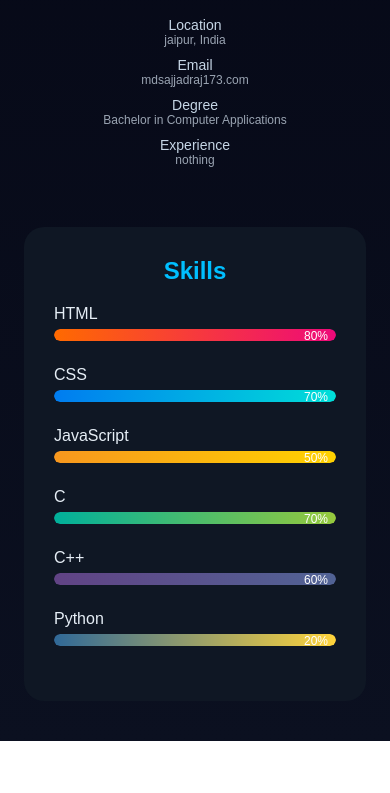
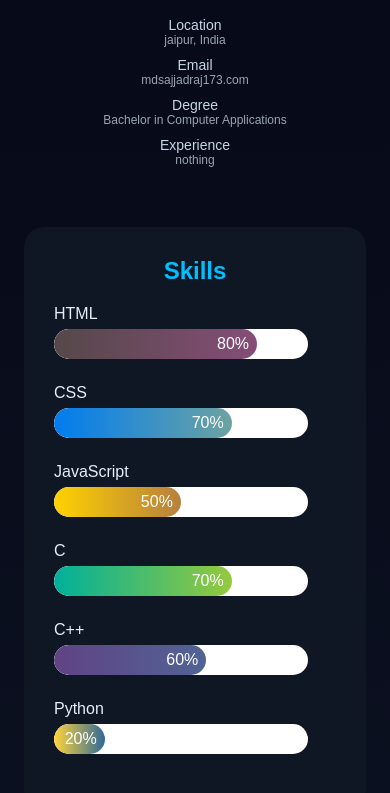
Before and after one commit to mdsajjad8252/my-portfolio, a plain HTML site: page about.html in a window 390 px wide. Shown: the part 716-1509 px from the top of the page. Before the commit the page ends 1457 px from the top, so only its background shows below. Drawn offline with Linux system fonts and the light colour scheme; a script that the page names is missing.

Commit message:
Refactor about.css for design improvements
Refactor CSS variables, styles, and animations for improved design consistency and responsiveness.

```diff
--- a/about.css
+++ b/about.css
@@ -108,36 +108,50 @@
         }
 
         .progress-bar {
-            width: 100%;
-            background: #1a1a2e;
+           width: 90%;
+            background: hsl(0, 0%, 100%);
             border-radius: 20px;
             overflow: hidden;
-            height: 12px;
+            height: 30px;
+
         }
+   span{
+         font-size: 1rem;
 
-        .progress {
+   }
+
+.progress{
+
             height: 100%;
             border-radius: 20px;
             color: #fff;
-            text-align: right;
-            font-size: 12px;
-            padding-right: 8px;
-            animation: grow 1.5s ease forwards;
+
+            font-size: 1rem;
+            display: flex;
+            align-items: center;
+     justify-content: right;
+  padding-right: 8px;
+  border: none;
+ animation: grow 1.5s ease backwards;
+
+
+
         }
 
         .html {
-            background: linear-gradient(90deg, #ff6a00, #ee0979);
-            width: 90%;
+
+                       background: linear-gradient(90deg, #554849, #854d78);
+            width:80%;
         }
 
         .css {
-            background: linear-gradient(90deg, #007cf0, #00dfd8);
-            width: 85%;
+            background: linear-gradient(90deg, #007cf0, #6da3a1);
+            width: 70%;
         }
 
         .js {
-            background: linear-gradient(90deg, #f7971e, #ffd200);
-            width: 75%;
+            background: linear-gradient(90deg, #ffd200, #b6803e);
+            width: 50%;
         }
 
         .c {
@@ -147,18 +161,15 @@
 
         .cpp {
             background: linear-gradient(90deg, #614385, #516395);
-            width: 65%;
+            width: 60%;
         }
 
         .py {
-            background: linear-gradient(90deg, #306998, #ffd43b);
-            width: 80%;
+            background: linear-gradient(90deg, #ffd43b, #306998);
+            width: 20%;
         }
 
-        .ai {
-            background: linear-gradient(90deg, #8e2de2, #4a00e0);
-            width: 60%;
-        }
+
 
         /* =========== Animations =========== */
         @keyframes fadein {
```
